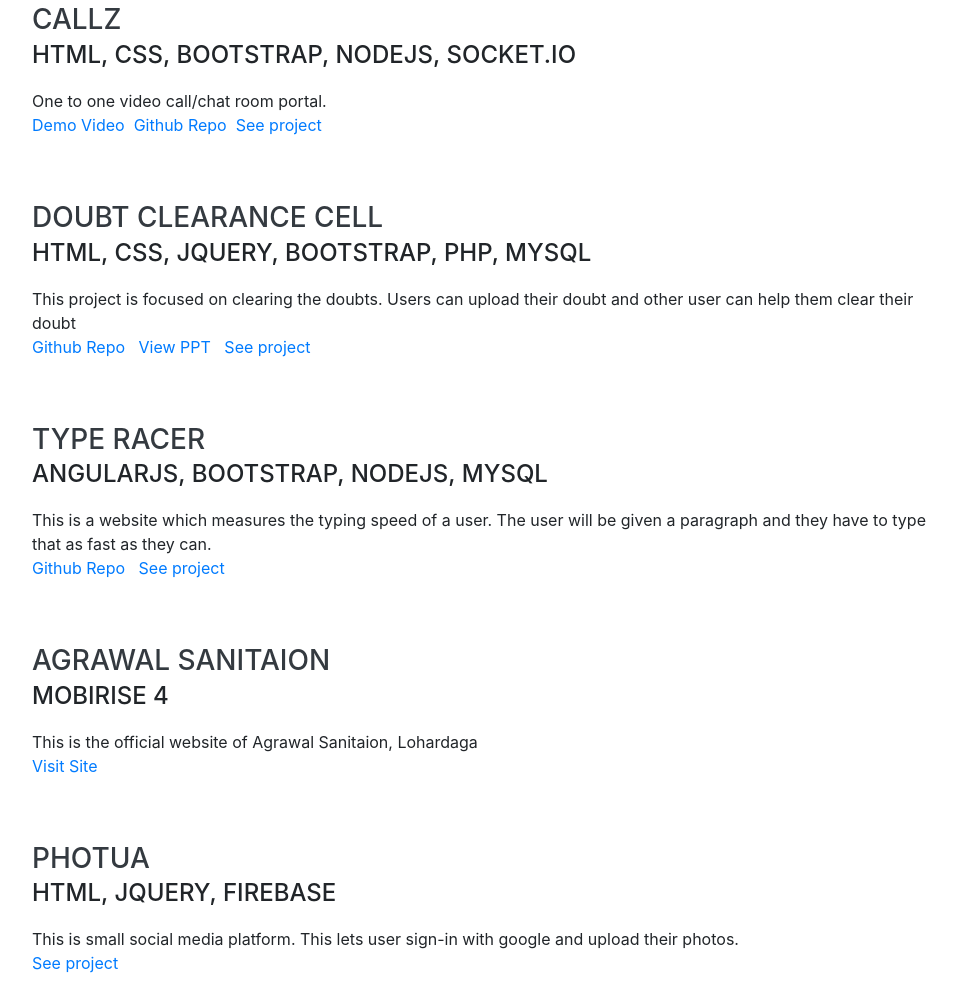
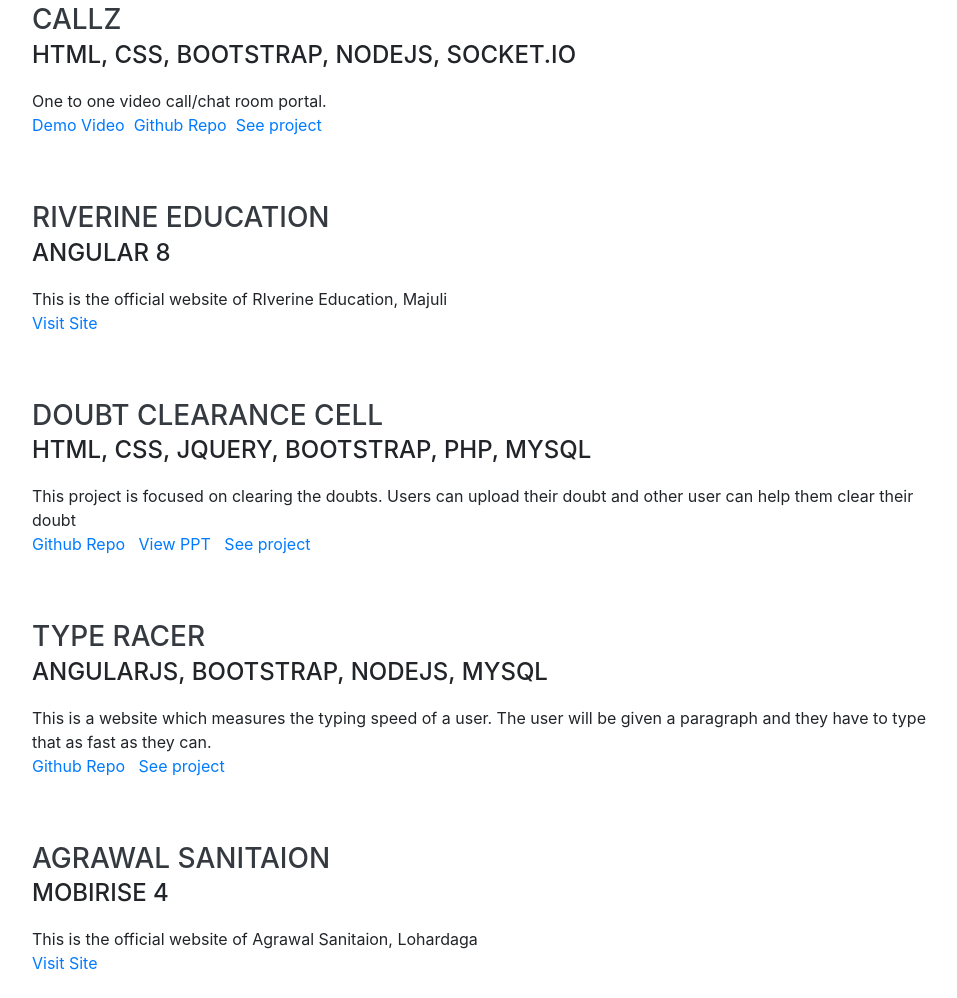
Before and after one commit to avinashvidyarthi/avinashvidyarthi.github.io, a website with bundled scripts: page index.html in a window 1280 px wide. Shown: the part 3967-4965 px from the top of the page, without its empty margins (288-1245 px from the left). Built offline with nearby package versions, Linux system fonts and the light colour scheme; a web font is replaced by a local one.

Commit message:
Updated resume and added riverine education

```diff
--- a/index.html
+++ b/index.html
@@ -511,6 +511,27 @@
 								<a href="https://callz.herokuapp.com/" target="_blank"
 									>See project</a
 								>
+							</p>
+						</div>
+					</div>
+					<div
+						class="
+							resume-item
+							d-flex
+							flex-column flex-md-row
+							justify-content-between
+							mb-5
+						"
+					>
+						<div class="resume-content">
+							<h3 class="mb-0">Riverine Education</h3>
+							<div class="subheading mb-3">Angular 8</div>
+							<p>
+								This is the official website of RIverine Education, Majuli
+								<br />
+								<a href="https://riverineeducation.in/" target="_blank">
+									Visit Site
+								</a>
 							</p>
 						</div>
 					</div>
```
Also changed, not shown: 1 other file.
